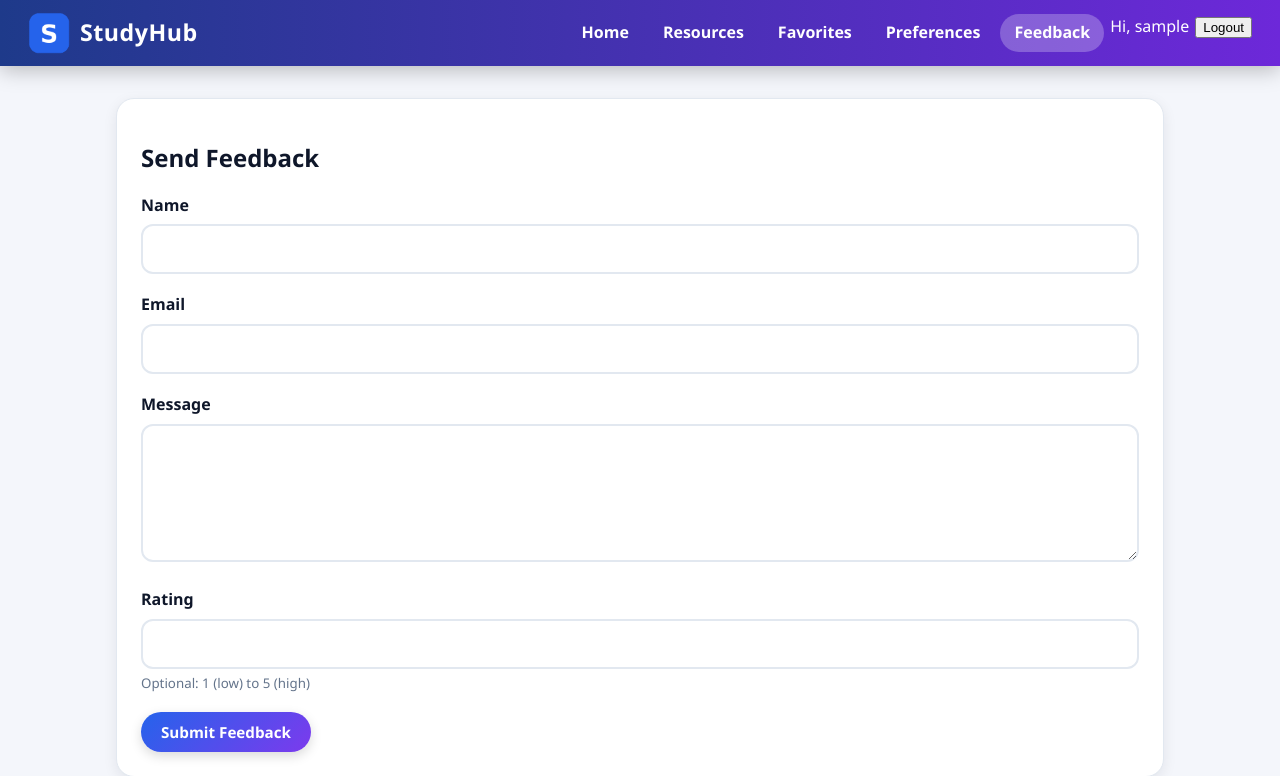
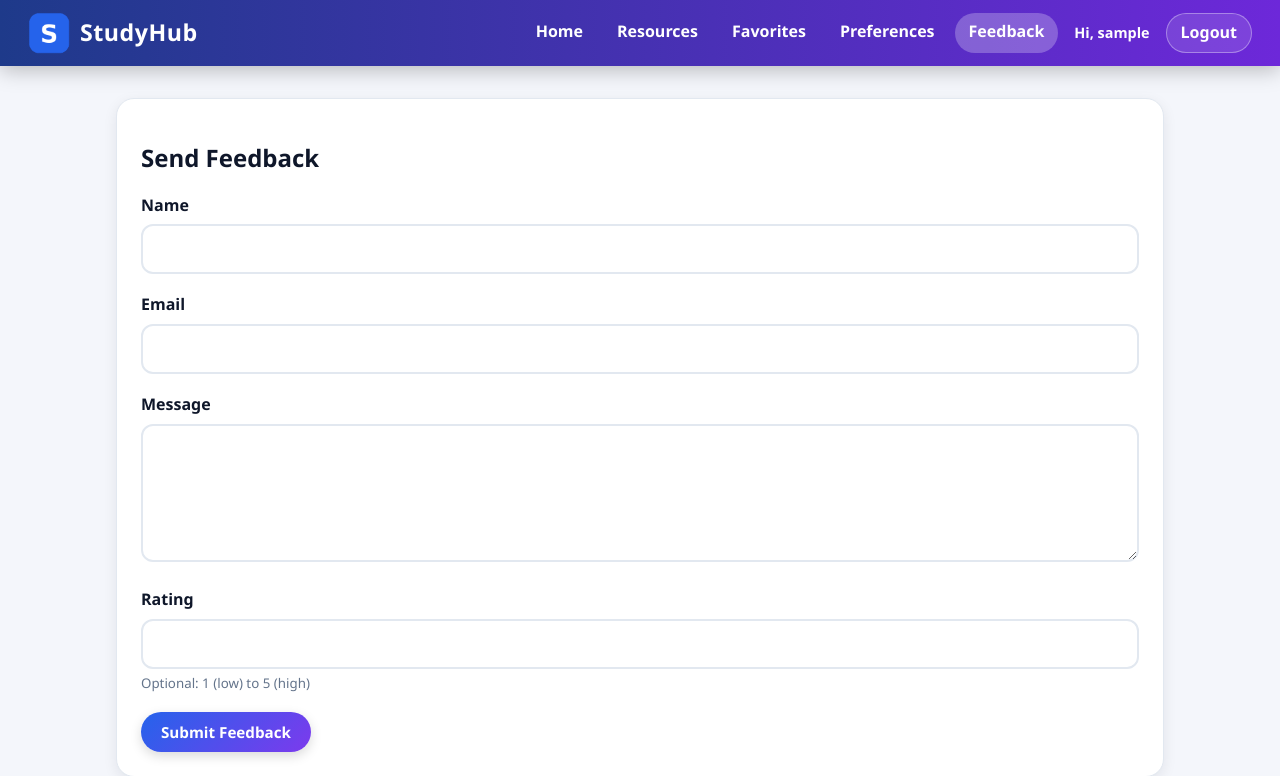
Before and after one commit to Sarahibr8/studyhub-django, a Django app: page /feedback/ in a window 1280 px wide. Shown: the top 776 px of the page. Run offline with Django 5.2, Linux system fonts and the light colour scheme; the visitor is signed in with stand-in values (Sample User, id 1).

Commit message:
Style authentication pages and navigation

```diff
--- a/static/css/base.css
+++ b/static/css/base.css
@@ -747,3 +747,79 @@ h1, h2, h3 {
         transition: none !important;
     }
 }
+
+
+/* ---------- Authentication ---------- */
+.auth-card {
+    max-width: 560px;
+    margin: 40px auto;
+}
+
+.auth-card form p {
+    margin: 0 0 18px;
+}
+
+.auth-card form label {
+    display: block;
+    font-weight: 700;
+    margin-bottom: 6px;
+}
+
+.auth-card form input[type="text"],
+.auth-card form input[type="password"],
+.auth-card form input[type="email"] {
+    width: 100%;
+    padding: 12px 14px;
+    font-size: 1rem;
+    font-family: inherit;
+    border: 2px solid var(--border);
+    border-radius: 12px;
+    background-color: var(--input-bg);
+    color: var(--text);
+}
+
+.auth-card form input:focus {
+    outline: none;
+    border-color: var(--accent);
+    box-shadow: 0 0 0 4px var(--focus);
+}
+
+.auth-card .helptext {
+    display: block;
+    margin-top: 6px;
+    color: var(--muted);
+    font-size: 0.9rem;
+}
+
+.auth-card ul {
+    color: var(--error);
+}
+
+.nav-user {
+    display: inline-flex;
+    align-items: center;
+    padding: 6px 10px;
+    color: var(--header-text);
+    font-size: 0.9rem;
+    font-weight: 600;
+}
+
+.logout-form {
+    display: inline;
+    margin: 0;
+}
+
+.nav-button {
+    border: 1px solid rgba(255, 255, 255, 0.35);
+    border-radius: 999px;
+    padding: 6px 14px;
+    font: inherit;
+    font-weight: 600;
+    color: var(--header-text);
+    background: rgba(255, 255, 255, 0.12);
+    cursor: pointer;
+}
+
+.nav-button:hover {
+    background: rgba(255, 255, 255, 0.22);
+}
```
